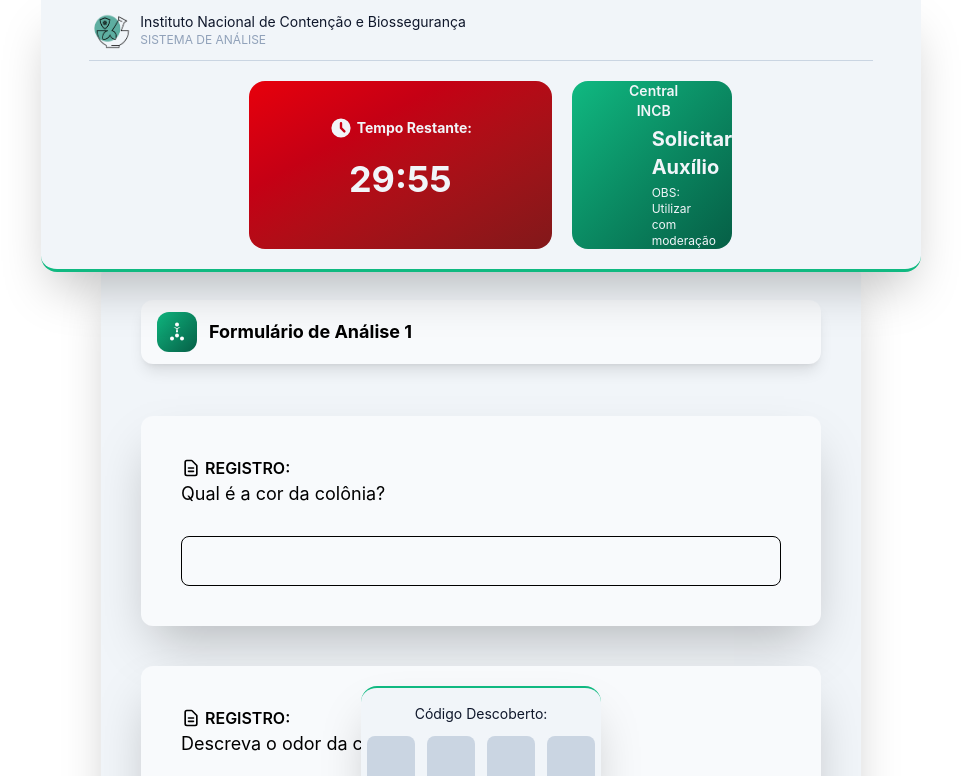
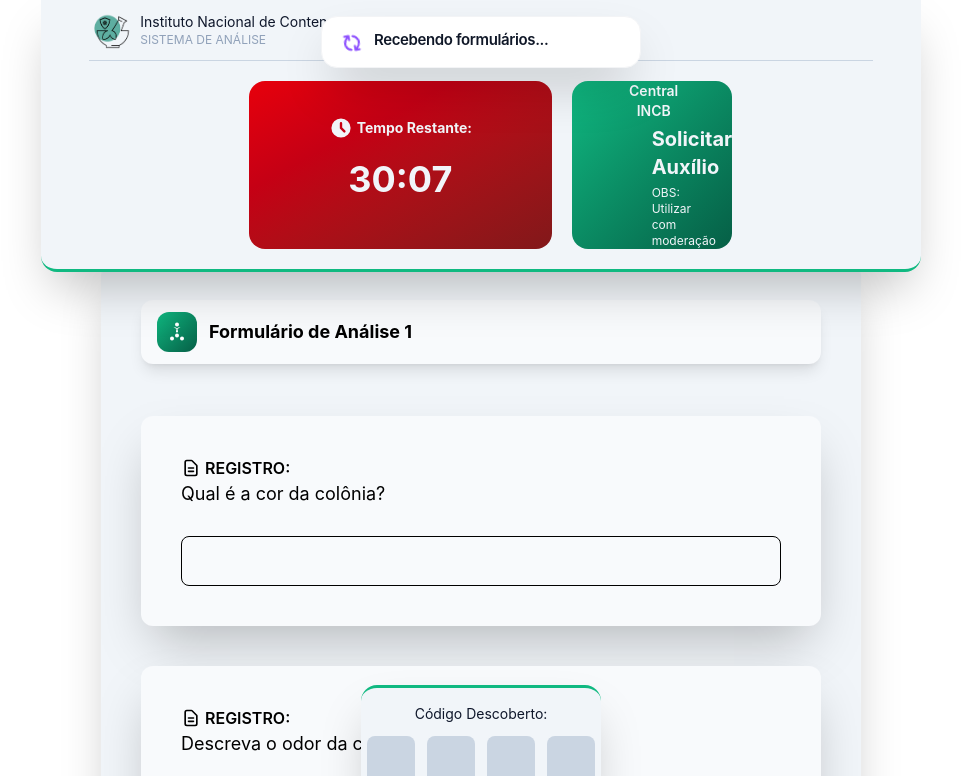
Before and after one commit to marcellolee03/lab-enigma-v2, a React (Vite) app: page / in a window 1280 px wide. Shown: the top 776 px of the page, without its empty margins (159-1120 px from the left). Built offline with nearby package versions, Linux system fonts and the light colour scheme.

Commit message:
feat: added toast animation for loading and ready state

```diff
--- a/src/App.tsx
+++ b/src/App.tsx
@@ -8,9 +8,12 @@ import Topbar from "./components/topbar/Topbar";
 import Bottombar from "./components/bottombar/Bottombar";
 import { useNavigate } from "react-router-dom";
 import { DelayComponent } from "./lib/DelayComponent";
+import { useToast } from "./lib/Toast";
 
 export default function App() {
-  const navigate = useNavigate()
+  const navigate = useNavigate();
+  const toaster = useToast();
+  const toasted = useRef(false);
 
   // data imports
   const firstFormPuzzles = firstForm;
@@ -62,7 +65,6 @@ export default function App() {
     }
 
     // third state check
-    console.log(thirdState)
     if (thirdState.type === "inProgress") {
       if (thirdState.mistakeMade) {
         applyPenalty(1 * 60);
@@ -93,6 +95,17 @@ export default function App() {
     }
   }, [firstState, secondState, thirdState, fourthState, finalState, applyPenalty, revealPartOfCode, navigate])
 
+  useEffect(() => {
+    if (!toasted.current){
+      toaster.custom(
+        { type: "loading",
+          title: "Recebendo formulários...",
+          duration: 6000,
+          onDone: () => toaster.success("Formulários recebidos com sucesso. Boa sorte.")}
+      );
+      toasted.current = true;
+    }
+  }, [toaster])
 
   return (
     <>
--- a/src/components/bottombar/Bottombar.tsx
+++ b/src/components/bottombar/Bottombar.tsx
@@ -3,7 +3,7 @@ import RevealedCodeContainer from "./pieces/RevealedCodeContainer";
 export default function Bottombar() {
 
   return (
-    <div className="fixed bottom-0 border-t-2 border-(--main-green) justify-center inset-x-0 z-50 mx-130 flex items-center rounded-t-2xl shadow-2xl bg-slate-100 px-10 py-4 gap-5 animate-fade-up [animation-delay:200ms]">
+    <div className="fixed bottom-0 border-t-3 border-(--main-green) justify-center inset-x-0 z-50 mx-130 flex items-center rounded-t-2xl shadow-2xl bg-slate-100 px-10 py-4 gap-5 animate-fade-up [animation-delay:200ms]">
       <RevealedCodeContainer />
     </div>
   )
--- a/src/context/TimerContext.tsx
+++ b/src/context/TimerContext.tsx
@@ -31,7 +31,7 @@ export function TimerProvider({ children }: TimerProviderProps) {
     const timeoutRef = useRef<number | null>(null)
 
     // Timer logic
-    const [ remainingTime, setRemainingTime ] = useState<number>(30 * 60)
+    const [ remainingTime, setRemainingTime ] = useState<number>(30.2 * 60)
     useEffect(() => {
         if (remainingTime === 0) return
 
--- /dev/null
+++ b/src/lib/Toast.tsx
@@ -0,0 +1,224 @@
+"use client";
+
+import {
+  createContext,
+  useCallback,
+  useContext,
+  useEffect,
+  useState,
+  useMemo,
+} from "react";
+
+import type { ReactNode } from "react";
+
+
+// ── Types ──────────────────────────────────────────────────────────────────
+export type ToastType = "success" | "error" | "warning" | "info" | "loading";
+
+export interface ToastOptions {
+  type: ToastType;
+  title: string;
+  message?: string;
+  duration?: number;
+  onDone?: () => void;
+}
+
+interface ToastItem extends ToastOptions {
+  id: number;
+}
+
+interface ToastContextValue {
+  toast: {
+    success: (title: string, message?: string, duration?: number) => number;
+    error:   (title: string, message?: string, duration?: number) => number;
+    warning: (title: string, message?: string, duration?: number) => number;
+    info:    (title: string, message?: string, duration?: number) => number;
+    loading: (title: string, message?: string) => number;
+    custom:  (opts: ToastOptions) => number;
+    dismiss: (id: number) => void;
+  };
+}
+
+// ── Context ────────────────────────────────────────────────────────────────
+const ToastContext = createContext<ToastContextValue | null>(null);
+
+// ── Variants ───────────────────────────────────────────────────────────────
+const VARIANTS: Record<ToastType, { bar: string; icon: string }> = {
+  success: { bar: "bg-emerald-500", icon: "text-emerald-500" },
+  error:   { bar: "bg-rose-500",    icon: "text-rose-500"    },
+  warning: { bar: "bg-amber-400",   icon: "text-amber-400"   },
+  info:    { bar: "bg-sky-500",     icon: "text-sky-500"     },
+  loading: { bar: "bg-violet-500",  icon: "text-violet-500"  },
+};
+
+// ── Icons ──────────────────────────────────────────────────────────────────
+const SuccessIcon = () => (
+  <svg viewBox="0 0 24 24" fill="none" stroke="currentColor" strokeWidth={2.5} className="w-5 h-5">
+    <path strokeLinecap="round" strokeLinejoin="round" d="M9 12.75 11.25 15 15 9.75M21 12a9 9 0 1 1-18 0 9 9 0 0 1 18 0z" />
+  </svg>
+);
+const ErrorIcon = () => (
+  <svg viewBox="0 0 24 24" fill="none" stroke="currentColor" strokeWidth={2.5} className="w-5 h-5">
+    <path strokeLinecap="round" strokeLinejoin="round" d="m9.75 9.75 4.5 4.5m0-4.5-4.5 4.5M21 12a9 9 0 1 1-18 0 9 9 0 0 1 18 0z" />
+  </svg>
+);
+const WarningIcon = () => (
+  <svg viewBox="0 0 24 24" fill="none" stroke="currentColor" strokeWidth={2.5} className="w-5 h-5">
+    <path strokeLinecap="round" strokeLinejoin="round" d="M12 9v3.75m-9.303 3.376c-.866 1.5.217 3.374 1.948 3.374h14.71c1.73 0 2.813-1.874 1.948-3.374L13.949 3.378c-.866-1.5-3.032-1.5-3.898 0L2.697 16.126ZM12 15.75h.007v.008H12v-.008Z" />
+  </svg>
+);
+const InfoIcon = () => (
+  <svg viewBox="0 0 24 24" fill="none" stroke="currentColor" strokeWidth={2.5} className="w-5 h-5">
+    <path strokeLinecap="round" strokeLinejoin="round" d="m11.25 11.25.041-.02a.75.75 0 0 1 1.063.852l-.708 2.836a.75.75 0 0 0 1.063.853l.041-.021M21 12a9 9 0 1 1-18 0 9 9 0 0 1 18 0zm-9-3.75h.008v.008H12V8.25z" />
+  </svg>
+);
+const LoadingIcon = () => (
+  <svg viewBox="0 0 24 24" fill="none" stroke="currentColor" strokeWidth={2.5} className="w-5 h-5 animate-spin">
+    <path strokeLinecap="round" strokeLinejoin="round" d="M16.023 9.348h4.992v-.001M2.985 19.644v-4.992m0 0h4.992m-4.993 0 3.181 3.183a8.25 8.25 0 0 0 13.803-3.7M4.031 9.865a8.25 8.25 0 0 1 13.803-3.7l3.181 3.182m0-4.991v4.99" />
+  </svg>
+);
+
+
+const ToastIcon: Record<ToastType, () => ReactNode> = {
+  success: SuccessIcon,
+  error:   ErrorIcon,
+  warning: WarningIcon,
+  info:    InfoIcon,
+  loading: LoadingIcon,
+};
+
+// ── Single Toast ───────────────────────────────────────────────────────────
+interface ToastProps extends ToastItem {
+  onRemove: (id: number) => void;
+}
+
+function Toast({ id, type, title, message, duration = 4000, onRemove, onDone }: ToastProps) {
+  const [visible,  setVisible]  = useState(false);
+  const [leaving,  setLeaving]  = useState(false);
+  const [progress, setProgress] = useState(100);
+  const variant = VARIANTS[type];
+  const Icon = ToastIcon[type];
+
+  useEffect(() => {
+      if (!duration) return;
+      const start = Date.now();
+      const interval = setInterval(() => {
+        const elapsed = Date.now() - start;
+        const pct = Math.max(0, 100 - (elapsed / duration) * 100);
+        setProgress(pct);
+        if (elapsed >= duration) {
+          clearInterval(interval);
+          onDone?.();   // ← chama antes de sair
+        }
+      }, 30);
+      return () => clearInterval(interval);
+    }, [type, duration, onDone]);
+
+  const dismiss = useCallback(() => {
+    setLeaving(true);
+    setTimeout(() => onRemove(id), 350);
+  }, [id, onRemove]);
+
+  useEffect(() => {
+    const t = setTimeout(() => setVisible(true), 20);
+    return () => clearTimeout(t);
+  }, []);
+
+  useEffect(() => {
+    if (!duration) return;
+    const start = Date.now();
+    const interval = setInterval(() => {
+      const elapsed = Date.now() - start;
+      const pct = Math.max(0, 100 - (elapsed / duration) * 100);
+      setProgress(pct);
+      if (elapsed >= duration) {
+        clearInterval(interval);
+        dismiss();
+      }
+    }, 30);
+    return () => clearInterval(interval);
+  }, [type, duration, dismiss]);
+
+  return (
+    <div
+      style={{
+        transform:  visible && !leaving ? "translateY(0)" : "translateY(-120%)",
+        opacity:    visible && !leaving ? 1 : 0,
+        transition: "transform 0.35s cubic-bezier(0.34,1.56,0.64,1), opacity 0.35s ease",
+      }}
+      className="relative w-80 bg-white rounded-2xl shadow-2xl overflow-hidden border border-gray-100 pointer-events-auto"
+    >
+
+      {/* Content */}
+      <div className="flex items-start gap-3 px-4 py-3.5 pl-5">
+        <span className={`mt-0.5 shrink-0 ${variant.icon}`}>
+          <Icon />
+        </span>
+        <div className="flex-1 min-w-0">
+          <p className="text-[15px] font-semibold text-gray-900 tracking-tight leading-tight">
+            {title}
+          </p>
+          {message && (
+            <p className="text-[13px] text-gray-500 mt-0.5 leading-snug">{message}</p>
+          )}
+        </div>
+      </div>
+
+      {/* Bottom countdown bar */}
+      {type !== "loading" && duration && (
+        <div className="h-[3px] bg-gray-100">
+          <div
+            className={`h-full ${variant.bar}`}
+            style={{ width: `${progress}%`, transition: "width 30ms linear" }}
+          />
+        </div>
+      )}
+    </div>
+  );
+}
+
+// ── Provider ───────────────────────────────────────────────────────────────
+export function ToastProvider({ children }: { children: ReactNode }) {
+  const [toasts, setToasts] = useState<ToastItem[]>([]);
+
+  const add = useCallback((opts: ToastOptions): number => {
+    const id = Date.now() + Math.random();
+    setToasts((prev) => [...prev, { id, ...opts }]);
+    return id;
+  }, []);
+
+  const remove = useCallback((id: number) => {
+    setToasts((prev) => prev.filter((t) => t.id !== id));
+  }, []);
+
+  // dentro do ToastProvider, substituir o objeto toast por:
+  const toast = useMemo<ToastContextValue["toast"]>(() => ({
+    success: (title, message, duration) => add({ type: "success", title, message, duration }),
+    error:   (title, message, duration) => add({ type: "error",   title, message, duration }),
+    warning: (title, message, duration) => add({ type: "warning", title, message, duration }),
+    info:    (title, message, duration) => add({ type: "info",    title, message, duration }),
+    loading: (title, message)           => add({ type: "loading", title, message, duration: 0 }),
+    custom:  (opts)                     => add(opts),
+    dismiss: remove,
+  }), [add, remove]);
+
+  return (
+    <ToastContext.Provider value={{ toast }}>
+      {children}
+
+      {/* Toast container — rendered once, here, for the entire app */}
+      <div className="fixed top-4 left-1/2 -translate-x-1/2 z-50 flex flex-col gap-3 items-center pointer-events-none">
+        {toasts.map((t) => (
+          <Toast key={t.id} {...t} onRemove={remove} />
+        ))}
+      </div>
+    </ToastContext.Provider>
+  );
+}
+
+// ── useToast hook ──────────────────────────────────────────────────────────
+export function useToast(): ToastContextValue["toast"] {
+  const ctx = useContext(ToastContext);
+  if (!ctx) throw new Error("useToast must be used inside <ToastProvider>");
+  return ctx.toast;
+}
--- a/src/main.tsx
+++ b/src/main.tsx
@@ -6,10 +6,12 @@ import App from './App.tsx'
 import { TimerProvider } from './context/TimerContext.tsx'
 import { SecretCodeProvider } from './context/SecretCodeContext.tsx'
 import Success from './Success.tsx'
+import { ToastProvider } from './lib/Toast.tsx'
 
 createRoot(document.getElementById('root')!).render(
   <StrictMode>
     <BrowserRouter>
+      <ToastProvider>
         <TimerProvider>
           <SecretCodeProvider>
             <Routes>
@@ -18,6 +20,7 @@ createRoot(document.getElementById('root')!).render(
             </Routes>
           </SecretCodeProvider>
         </TimerProvider>
+      </ToastProvider>
     </BrowserRouter>
   </StrictMode>,
 )
```
Lines whose indentation alone changed are shown as unchanged.
